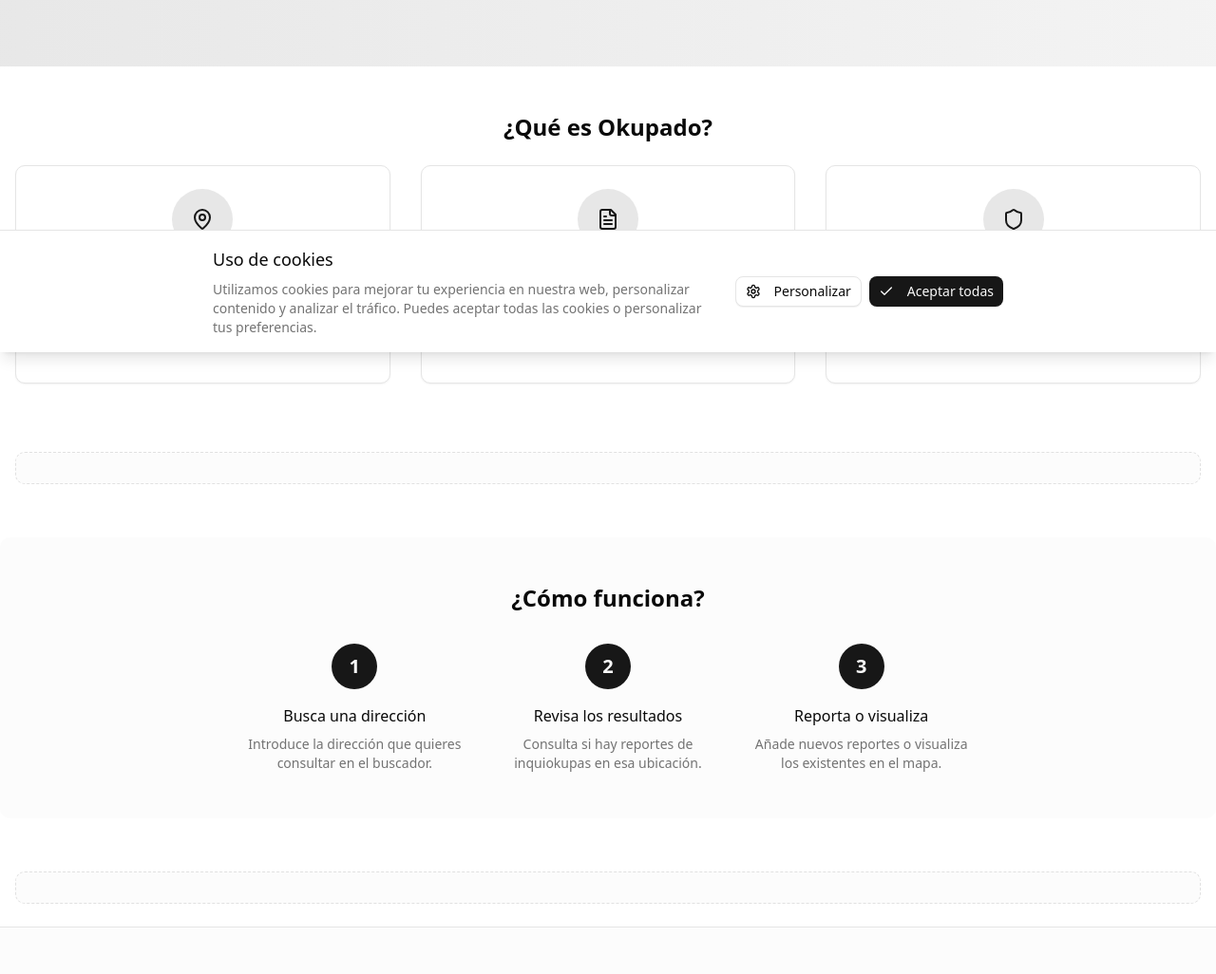
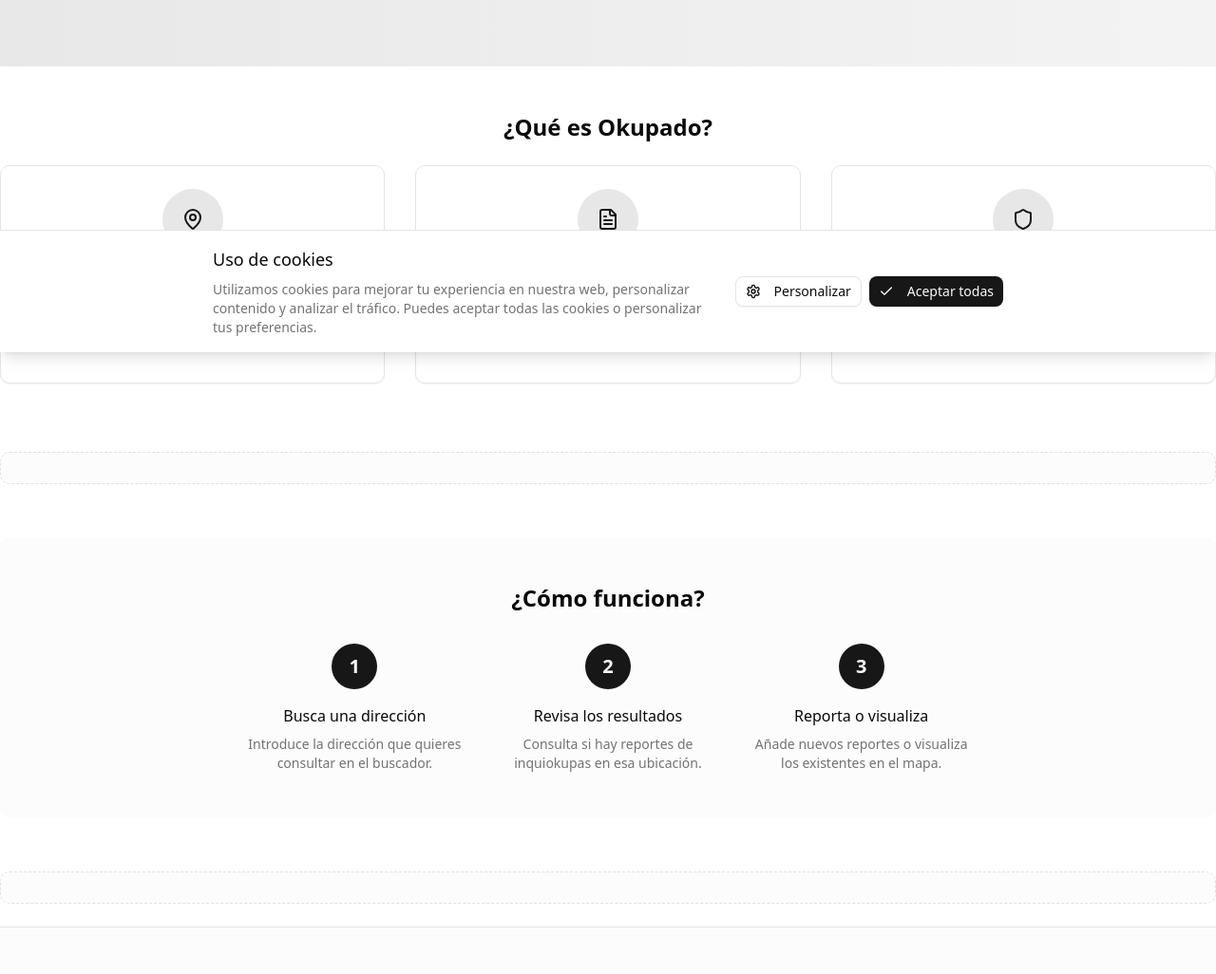
Before and after one commit to SapeSolutions2025/okupado, a Next.js app: page / in a window 1280 px wide. Shown: the part 429-1455 px from the top of the page at 95% size. Built offline with nearby package versions, Linux system fonts and the light colour scheme.

Commit message:
Update Ads component layout by removing horizontal padding for improved alignment

```diff
--- a/app/page.tsx
+++ b/app/page.tsx
@@ -8,7 +8,7 @@
     <main className="flex flex-col min-h-screen">
       <HeroBanner />
 
-      <section className="container mx-auto px-4 py-12">
+      <section className="container mx-auto px-0 py-12">
         <h2 className="text-2xl font-bold mb-6 text-center">
           ¿Qué es Okupado?
         </h2>
@@ -49,7 +49,7 @@
         </div>
       </section>
 
-      <Ads className="container mx-auto px-4 py-6" dataSlot='8609650589'/>
+      <Ads className="container mx-auto px-0 py-6" dataSlot='8609650589'/>
 
       <section className="container mx-auto px-4 py-12 bg-muted/30 rounded-lg my-8">
         <div className="max-w-3xl mx-auto text-center">
@@ -86,7 +86,7 @@
         </div>
       </section>
 
-      <Ads className="container mx-auto px-4 py-6" dataSlot='6389346195'/>
+      <Ads className="container mx-auto px-0 py-6" dataSlot='6389346195'/>
 
       <Footer />
     </main>
```
